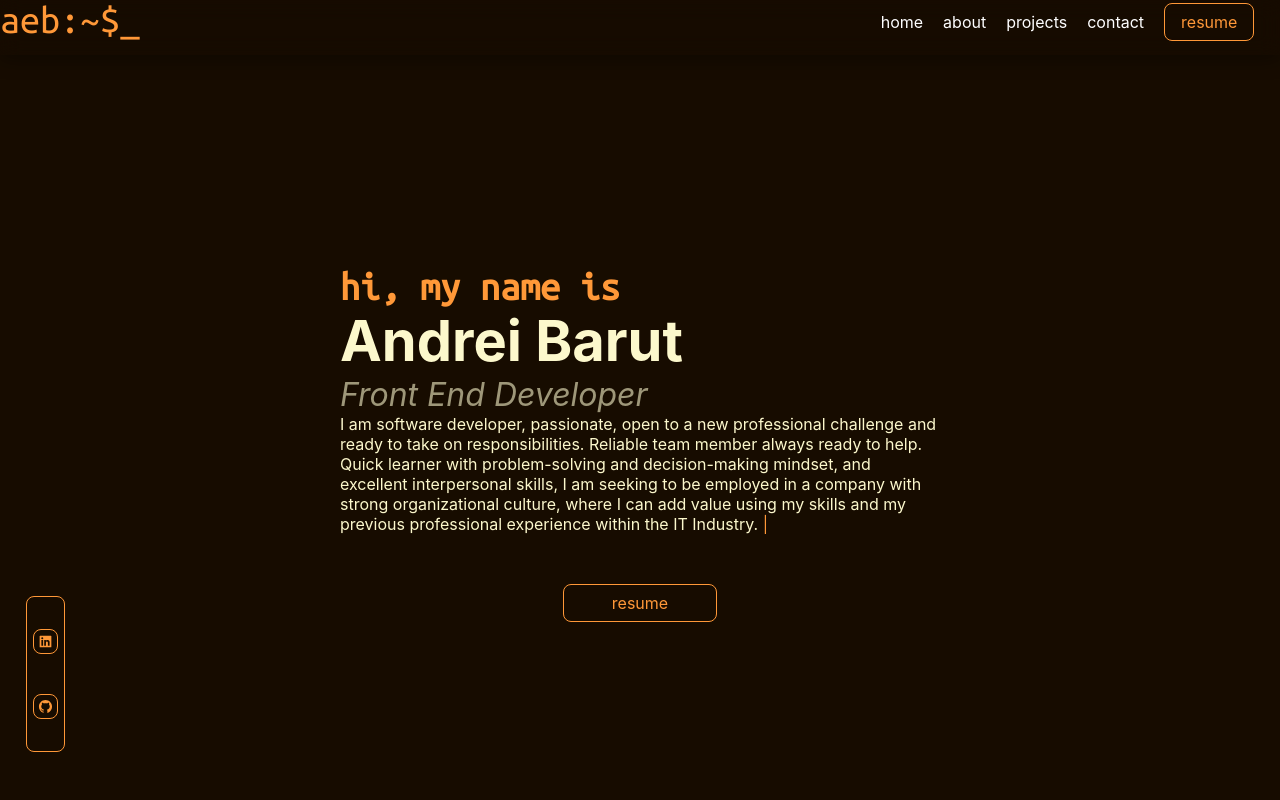
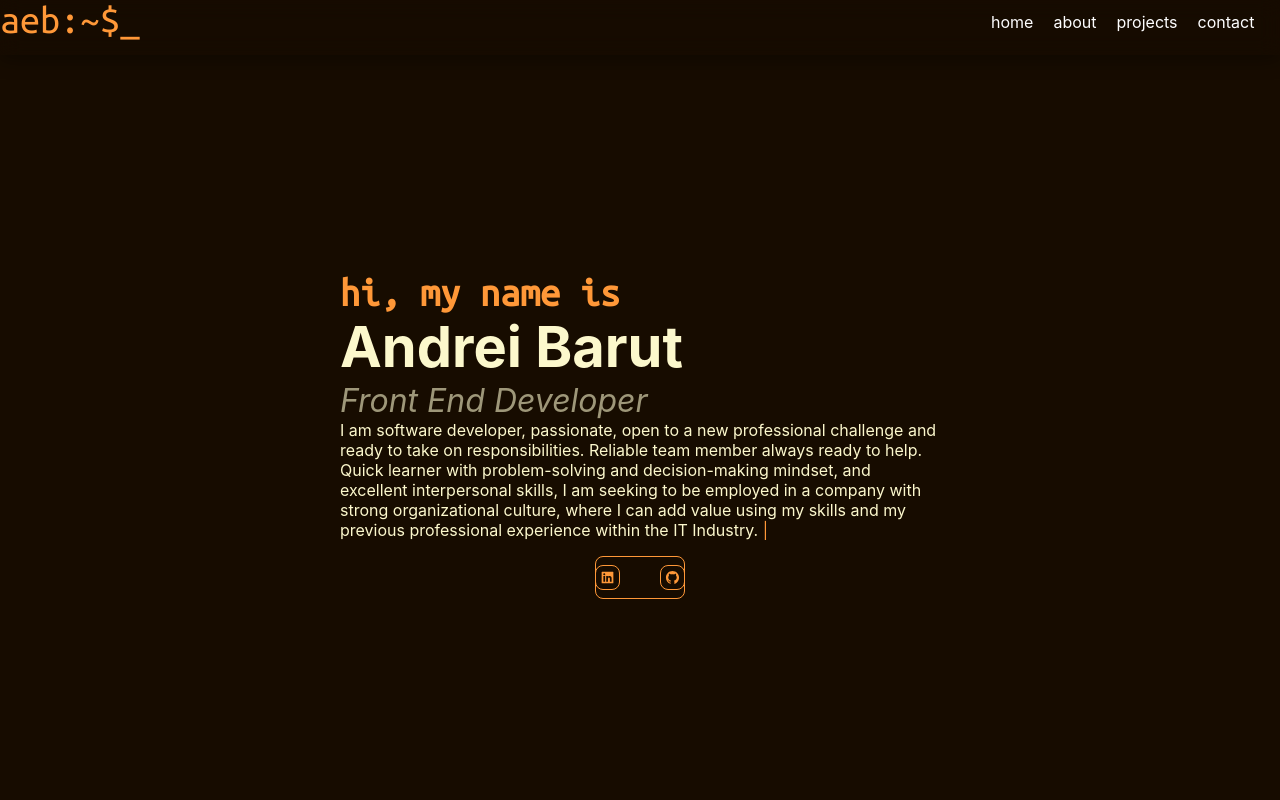
Before and after one commit to andreiBarut/new-web-portfolio, a React (Create React App) app: page / in a window 1280 px wide. Shown: the top 800 px of the page. Built offline with nearby package versions, Linux system fonts and the light colour scheme.

Commit message:
removed resume

```diff
--- a/src/App.js
+++ b/src/App.js
@@ -26,21 +26,7 @@ function App() {
 			<About />
 			<Projects />
 			{/* </Fade> */}
-			<Fade triggerOnce>
-				<div className="app-links-container">
-					{/* <div className="app-line"></div> */}
-					<div className="app-linkedIn-square">
-						<a href="/">
-							<AiFillLinkedin />
-						</a>
-					</div>
-					<div className="app-github-square">
-						<a href="/">
-							<AiFillGithub />
-						</a>
-					</div>
-				</div>
-			</Fade>
+			<Fade triggerOnce></Fade>
 			<Contact />
 			<Footer />
 			{/* </Fade> */}
--- a/src/components/navbar/NavLinks.jsx
+++ b/src/components/navbar/NavLinks.jsx
@@ -32,7 +32,7 @@ export default function NavLinks(props) {
 					</a>
 				</li>
 
-				<li>
+				{/* <li>
 					<a
 						href="./CV.pdf"
 						onClick={props.toggleHamburger}
@@ -41,7 +41,7 @@ export default function NavLinks(props) {
 					>
 						resume
 					</a>
-				</li>
+				</li> */}
 			</ul>
 		</>
 	);
--- a/src/index.css
+++ b/src/index.css
@@ -20,16 +20,19 @@ code {
 
 .app-links-container {
 	visibility: visible;
-	position: fixed;
+	/* position: fixed; */
 	left: 2vw;
 	border: 1.5px solid #ff9838;
 	display: flex;
 	bottom: 6vh;
-	flex-direction: column;
+	flex-direction: row;
 	gap: 5vh;
-	justify-content: space-around;
-	padding: 4vh 0.5vw;
+	justify-content: center;
+	padding: 1vh;
+	margin: 2vh auto;
 	border-radius: 8px;
+	height: fit-content;
+	width: 15%;
 }
 
 @media (max-width: 990px) {
@@ -73,11 +76,11 @@ code {
 }
 
 .app-links-container a:hover {
-	transform: translate(-2px);
+	transform: translateY(2px);
 	transition: 0.1s;
 	background-color: #ff98382b;
 	text-decoration: overline;
-	color: #fcf8cc;
+	/* color: #fcf8cc; */
 }
 
 /* .app-line {
--- a/src/pages/home/Home.jsx
+++ b/src/pages/home/Home.jsx
@@ -45,9 +45,22 @@ export default function Home() {
 							within the IT Industry.
 							<span className="home-pipe-span"> |</span>
 						</p>
-						<a href="./CV.pdf" download className="home-resume-container">
+						{/* <a href="./CV.pdf" download className="home-resume-container">
 							resume
-						</a>
+						</a> */}
+						<div className="app-links-container">
+							{/* <div className="app-line"></div> */}
+							<div className="app-linkedIn-square">
+								<a href="/">
+									<AiFillLinkedin />
+								</a>
+							</div>
+							<div className="app-github-square">
+								<a href="/">
+									<AiFillGithub />
+								</a>
+							</div>
+						</div>
 					</div>
 				</section>
 			</Fade>
```
